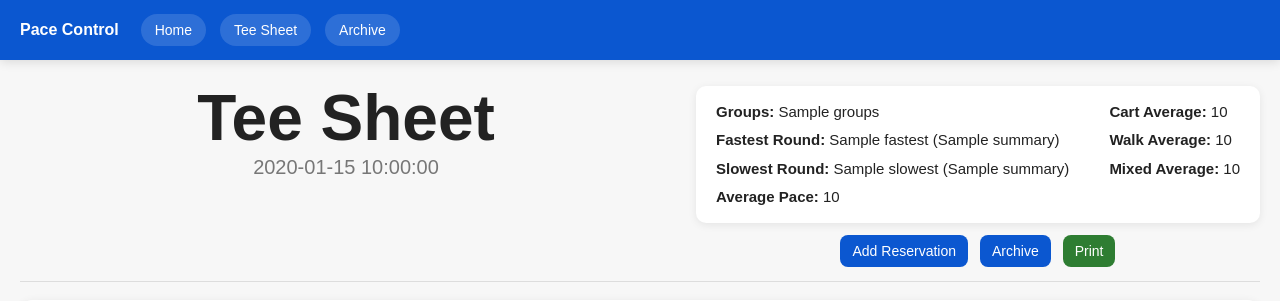
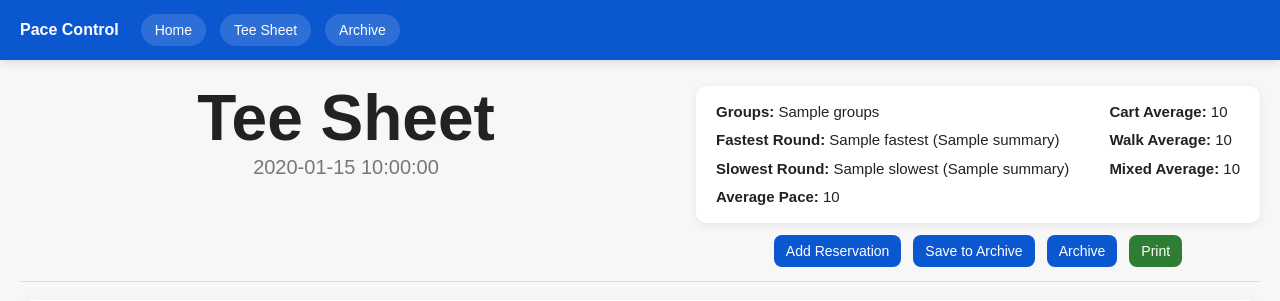
Before and after one commit to nicholasdemarcoo-ui/pacecontrol, a Flask app: template templates/tee_sheet.html in a window 1280 px wide. Shown: the top 301 px of the page. Run offline with Flask 3, Linux system fonts and the light colour scheme; the template is opened without the code that fills it: most values are stand-ins (such as "Sample title", 1, 10 or a date in 2020).

Commit message:
changes4

```diff
--- a/app.py
+++ b/app.py
@@ -363,7 +363,50 @@ def api_version():
 
 
 # ---------------- HELPERS ----------------
+def save_archive_record(sheet):
+    try:
+        with get_connection() as conn:
+            cursor = conn.cursor()
 
+            cursor.execute("""
+                INSERT INTO dbo.archive_records (
+                    sheet_date,
+                    source_filename,
+                    archive_name
+                )
+                VALUES (?, ?, ?)
+            """, (
+                sheet.get("date"),
+                sheet.get("source_filename"),
+                f"Tee Sheet - {sheet.get('date')}"
+            ))
+
+            conn.commit()
+    except Exception as e:
+        print("Archive save error:", e)
+
+
+def get_archive_records():
+    with get_connection() as conn:
+        cursor = conn.cursor()
+
+        cursor.execute("""
+            SELECT id, sheet_date, archive_name, saved_at
+            FROM dbo.archive_records
+            ORDER BY saved_at DESC
+        """)
+
+        rows = cursor.fetchall()
+
+    return [
+        {
+            "id": r[0],
+            "sheet_date": r[1],
+            "archive_name": r[2],
+            "saved_at": r[3]
+        }
+        for r in rows
+    ]
 def sort_rows_by_time(rows):
     def parse_time(row):
         value = (row.get("reservation_time") or "").strip()
@@ -749,6 +792,16 @@ def extract_pdf_text(path):
 
 
 # ---------------- ROUTES ----------------
+@app.route("/archive/save-current", methods=["POST"])
+def archive_save_current():
+    sheet = get_active_sheet()
+
+    if not sheet:
+        return redirect("/tee-sheet")
+
+    save_archive_record(sheet)
+
+    return redirect("/archive")
 
 @app.route("/")
 def home():
@@ -809,7 +862,8 @@ def tee_sheet():
 
 @app.route("/archive")
 def archive():
-    return render_template("archive.html")
+    records = get_archive_records()
+    return render_template("archive.html", records=records)
 
 
 @app.route("/add-reservation", methods=["POST"])
--- a/templates/tee_sheet.html
+++ b/templates/tee_sheet.html
@@ -588,7 +588,11 @@
                             <button class="btn btn-add" type="submit">Add Reservation</button>
                         </form>
 
-                    <a href="/archive" class="btn btn-add">Archive</a>
+                        <form action="/archive/save-current" method="POST">
+                            <button class="btn btn-add" type="submit">Save to Archive</button>
+                        </form>
+
+                        <a href="/archive" class="btn btn-add">Archive</a>
 
                         <button class="btn btn-print" type="button" onclick="window.print()">Print</button>
                     </div>
```
Also changed, not shown: archive.html (+25 -7 lines).
